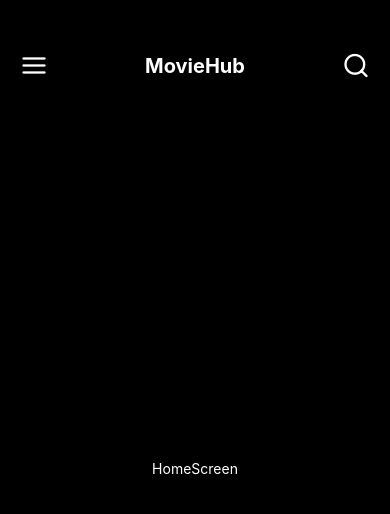
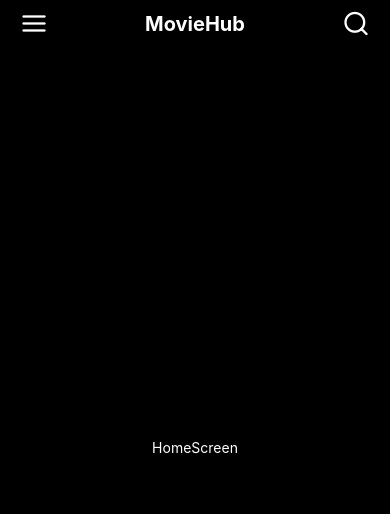
Before and after one commit to MuneebAbro/MoviesHub, a React Native app: screen / in a window 390 px wide. Shown: the top 514 px of the page. Built offline with nearby package versions, Linux system fonts and the light colour scheme.

Commit message:
Top Bar added

```diff
--- a/package.json
+++ b/package.json
@@ -12,6 +12,8 @@
   "dependencies": {
     "react": "19.0.0",
     "react-native": "0.79.0",
+    "react-native-reanimated": "^3.17.3",
+    "react-native-reanimated-carousel": "^4.0.2",
     "react-native-swiper": "^1.6.0",
     "react-native-vector-icons": "^10.2.0"
   },
--- /dev/null
+++ b/src/components/homeScreen/TopBar.tsx
@@ -0,0 +1,44 @@
+import React from 'react';
+import { View, Text, StyleSheet, TouchableOpacity } from 'react-native';
+import Icon from 'react-native-vector-icons/Feather';
+
+const TopBar = () => {
+  return (
+    <View>
+         <View style={styles.header}>
+           <TouchableOpacity>
+             <Icon name="menu" size={28} color="#fff" />
+           </TouchableOpacity>
+
+           <Text style={styles.title}>MovieHub</Text>
+
+           <TouchableOpacity>
+             <Icon name="search" size={28} color="#fff" />
+           </TouchableOpacity>
+         </View>
+    </View>
+  )
+}
+
+export default TopBar
+
+const styles = StyleSheet.create({
+    container: {
+      flex: 1,
+      backgroundColor: '#000',
+    },
+    header: {
+      flexDirection: 'row',
+      alignItems: 'center',
+      justifyContent: 'space-between',
+      paddingTop: 8,
+      paddingHorizontal: 20,
+      paddingBottom: 10,
+    },
+    title: {
+      fontSize: 20,
+      fontWeight: 'bold',
+      color: '#fff',
+    },
+
+  });
--- a/src/screens/HomeScreen.tsx
+++ b/src/screens/HomeScreen.tsx
@@ -1,26 +1,19 @@
 import React from 'react';
 import { View, Text, StyleSheet, TouchableOpacity } from 'react-native';
 import Icon from 'react-native-vector-icons/Feather';
+import TopBar from '../components/homeScreen/TopBar';
 
 const HomeScreen = () => {
   return (
-    <View style={styles.container}>
-      <View style={styles.header}>
-        <TouchableOpacity>
-          <Icon name="menu" size={28} color="#fff" />
-        </TouchableOpacity>
 
-        <Text style={styles.title}>MovieHub</Text>
+        <View style={styles.container}>
 
-        <TouchableOpacity>
-          <Icon name="search" size={28} color="#fff" />
-        </TouchableOpacity>
-      </View>
+          <TopBar/>
 
       <View style={styles.content}>
         <Text style={{ color: '#fff' }}>HomeScreen</Text>
       </View>
-    </View>
+      </View>
   );
 };
 
@@ -31,19 +24,6 @@ const styles = StyleSheet.create({
     flex: 1,
     backgroundColor: '#000',
   },
-  header: {
-    flexDirection: 'row',
-    alignItems: 'center',
-    justifyContent: 'space-between',
-    paddingTop: 50,
-    paddingHorizontal: 20,
-    paddingBottom: 10,
-  },
-  title: {
-    fontSize: 20,
-    fontWeight: 'bold',
-    color: '#fff',
-  },
   content: {
     flex: 1,
     alignItems: 'center',
```
Also changed, not shown: 1 other file (tests, documents, lock files or other folders).
